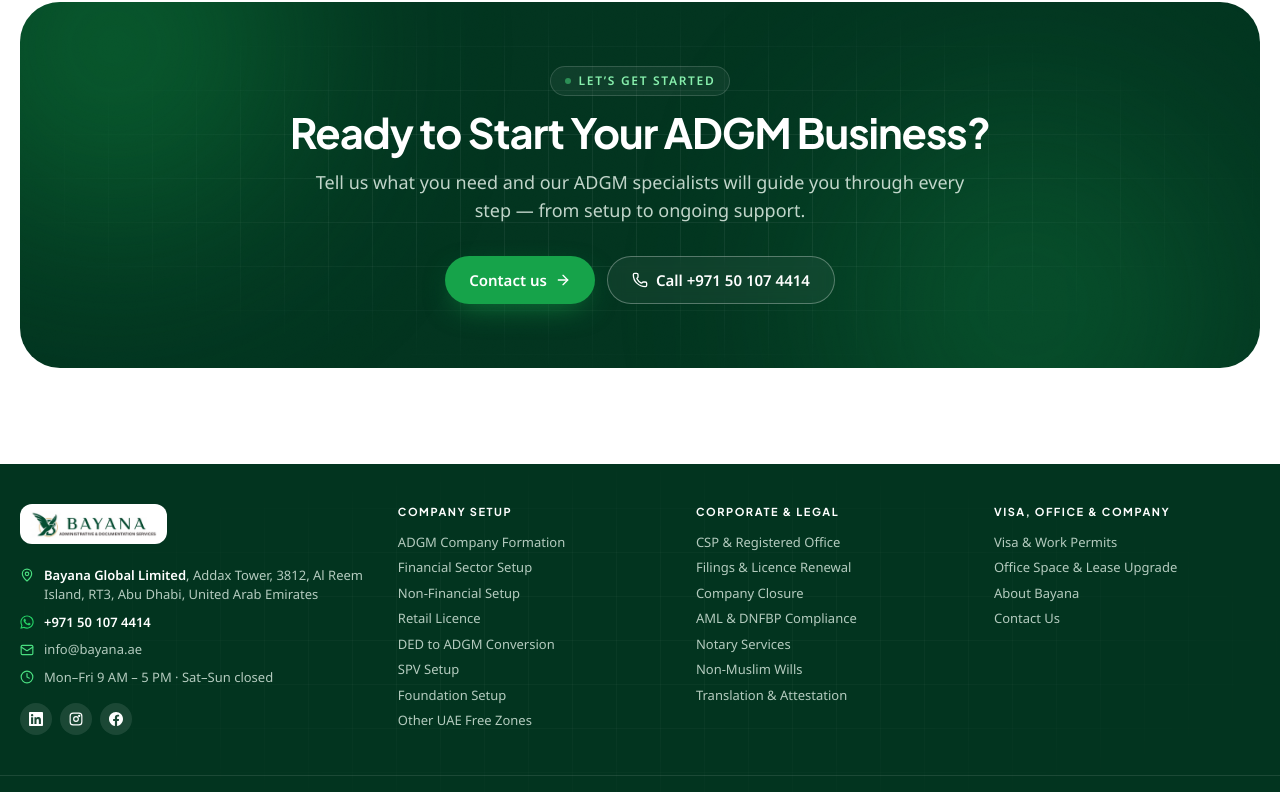
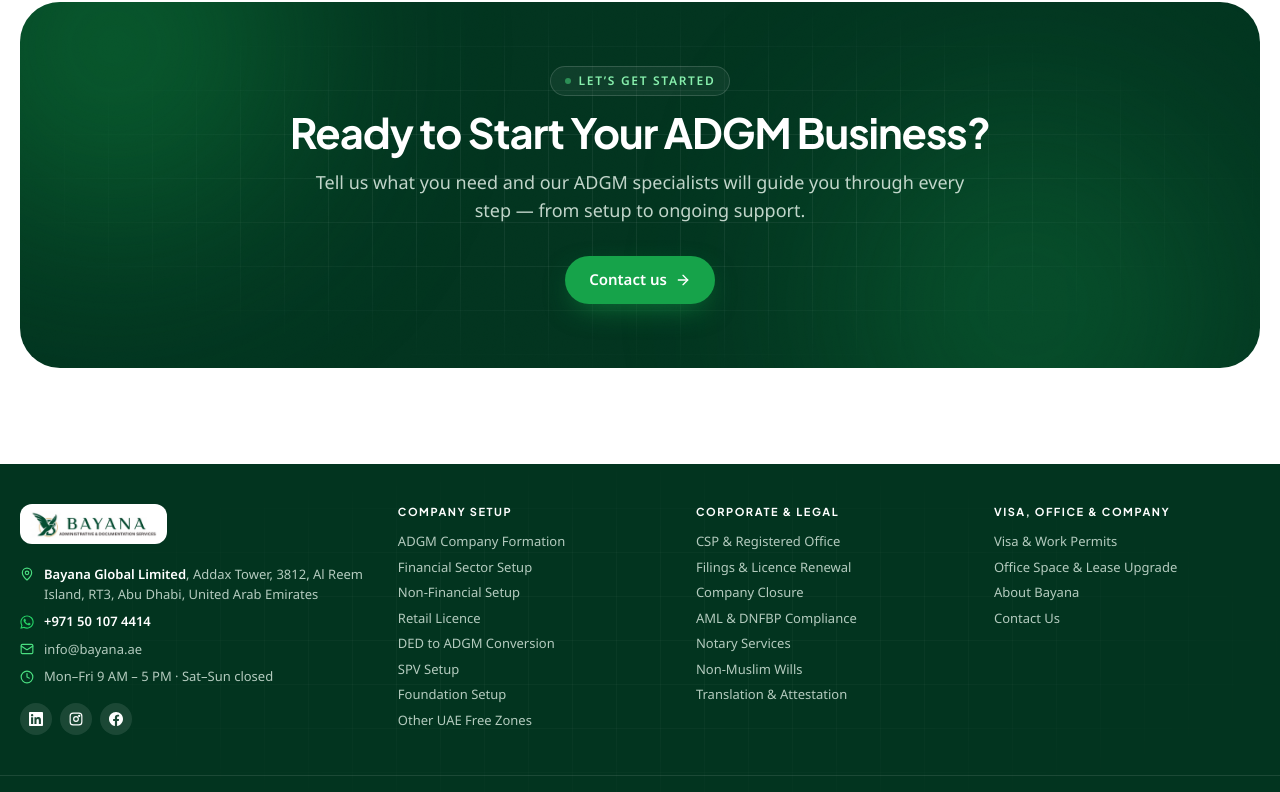
Before and after one commit to bayana-dev/bayana-website, a React (Vite) app: page / in a window 1280 px wide. Shown: the part 8252-9044 px from the top of the page. Built offline with nearby package versions, Linux system fonts and the light colour scheme; no server answers.

Commit message:
Remove call link from FinalCTA component
Removed the call link from the FinalCTA component.

```diff
--- a/src/components/FinalCTA.jsx
+++ b/src/components/FinalCTA.jsx
@@ -23,7 +23,7 @@ export default function FinalCTA({ service = '' }) {
             <Link to="/contact" className="btn-primary" data-track="contact">
               Contact us <ArrowRight className="h-4 w-4" />
             </Link>
-            <a href={business.phoneHref} className="btn-ghost-light" data-track="call"><Phone className="h-4 w-4" /> Call {business.phone}</a>
+
           </div>
         </div>
       </div>
```
